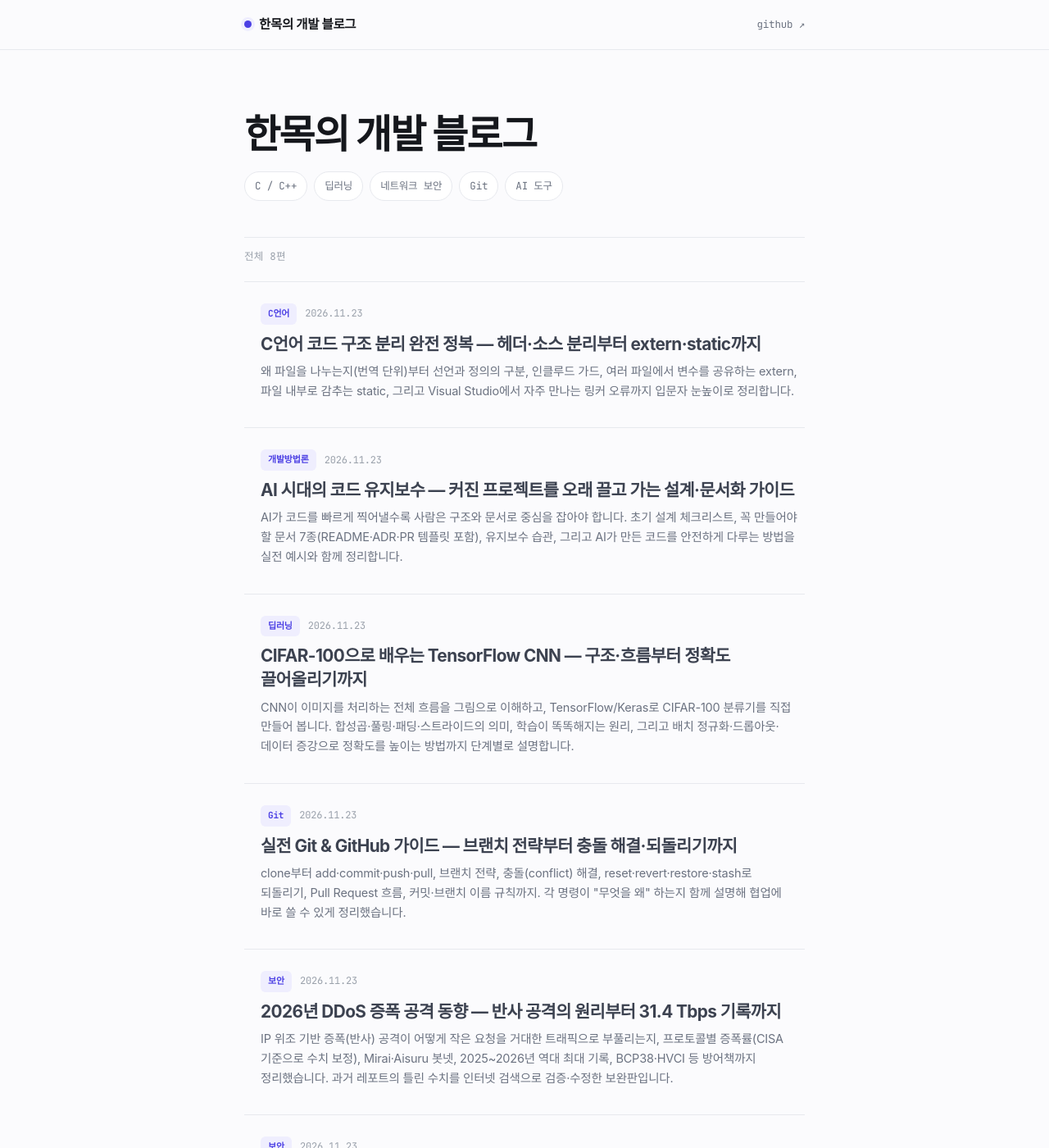
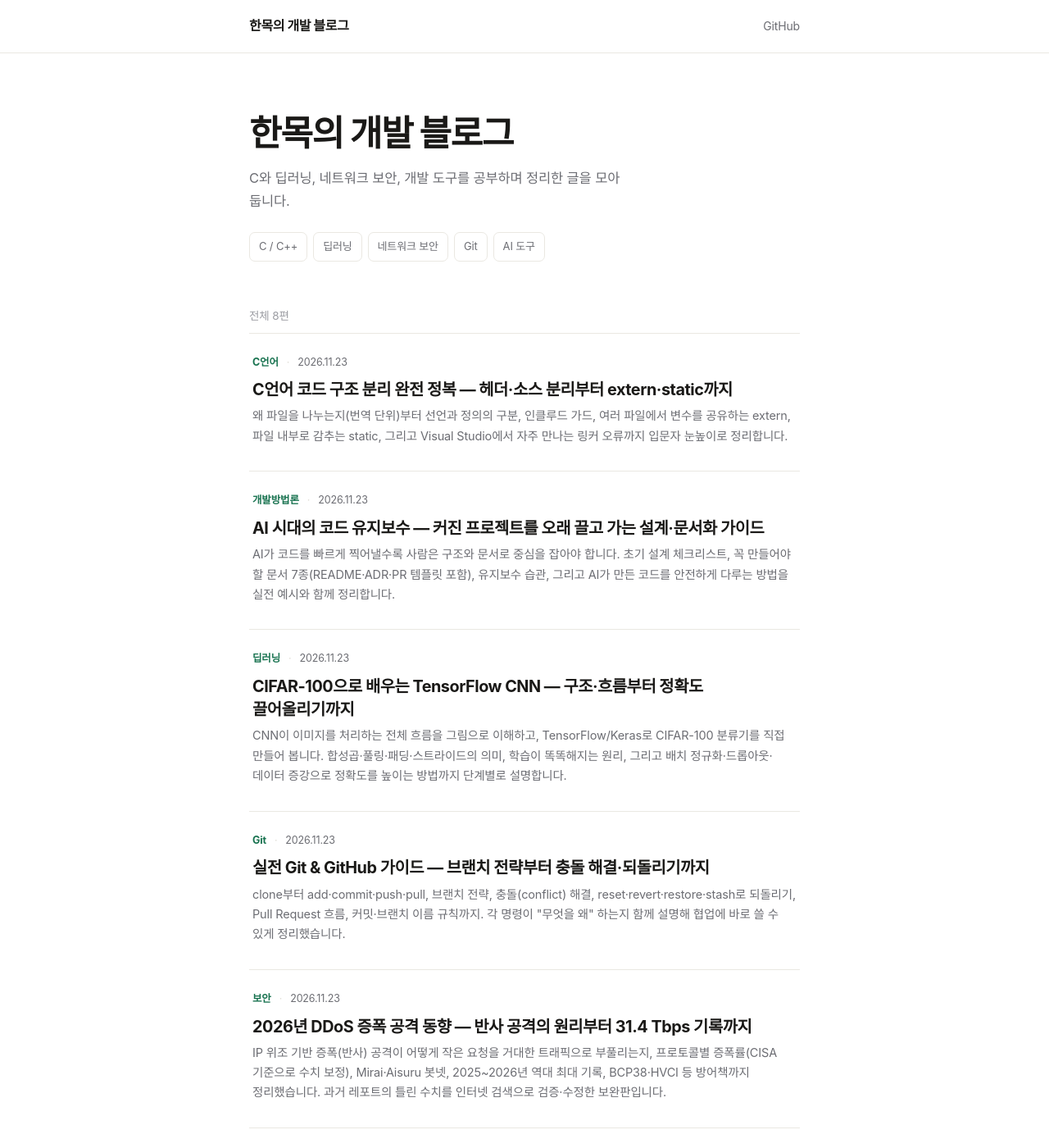
Before and after one commit to shm3041/shm3041.github.io, a Jekyll site: the page built from index.html, in a window 1280 px wide and 1400 px high. Shown: the whole window at 82% size. Built offline with Jekyll 4.4.1, drawn with Linux system fonts in a browser that asks for light colours; some web fonts are replaced; some of the changed text lies outside the part shown.

Commit message:
design: 레이아웃 담백하게 개편 (단일 녹색 액센트, 장식 요소 정리)

```diff
--- a/_layouts/default.html
+++ b/_layouts/default.html
@@ -12,27 +12,26 @@
   <link rel="stylesheet" href="https://fonts.googleapis.com/css2?family=JetBrains+Mono:wght@400;500;700&display=swap">
   <style>
     :root {
-      --bg: #fbfbfd; --surface: #ffffff; --surface-2: #f4f5f8;
-      --ink: #15171c; --ink-2: #3c4250; --muted: #6b7280; --faint: #9aa1ab;
-      --line: #e7e9ee; --line-2: #dfe2e9;
-      --accent: #4b3fe4; --accent-2: #7b6cff; --accent-soft: #efeefe;
-      --code-bg: #f6f7f9;
-      --sel: #ddd9ff;
+      --bg:#ffffff; --surface:#faf9f6; --surface-2:#f1f0ec;
+      --ink:#1a1917; --ink-2:#34343a; --muted:#6c6d73; --faint:#9b9ca2;
+      --line:#eae8e2; --line-2:#dedcd4;
+      --accent:#17724f; --accent-2:#0f5a3d; --accent-soft:#e8f1eb;
+      --code-bg:#f7f6f2; --sel:#cfe6d9;
       /* syntax (light) */
-      --c-com:#8a919e; --c-key:#8b3fd6; --c-typ:#1d4ed8; --c-str:#15803d;
-      --c-num:#c2410c; --c-fn:#1d4ed8; --c-op:#0e7490; --c-pre:#8b3fd6; --c-pun:#5b616e;
+      --c-com:#8a8f88; --c-key:#9a3b86; --c-typ:#1f5fb0; --c-str:#2f7d3f;
+      --c-num:#b5531c; --c-fn:#1f5fb0; --c-op:#107a73; --c-pre:#9a3b86; --c-pun:#5a5e63;
       --sans:"Pretendard Variable",Pretendard,-apple-system,BlinkMacSystemFont,"Apple SD Gothic Neo","Segoe UI",sans-serif;
       --mono:"JetBrains Mono",ui-monospace,SFMono-Regular,Consolas,monospace;
     }
     @media (prefers-color-scheme: dark) {
       :root {
-        --bg:#0c0e14; --surface:#141822; --surface-2:#171c27;
-        --ink:#e9ecf3; --ink-2:#c3c9d6; --muted:#98a0b0; --faint:#69717f;
-        --line:#232838; --line-2:#2c3346;
-        --accent:#8f85ff; --accent-2:#a99cff; --accent-soft:#1c1b33;
-        --code-bg:#12161f; --sel:#2d2a55;
-        --c-com:#6b7483; --c-key:#c792ea; --c-typ:#82aaff; --c-str:#c3e88d;
-        --c-num:#f78c6c; --c-fn:#82aaff; --c-op:#89ddff; --c-pre:#c792ea; --c-pun:#9aa3b5;
+        --bg:#0e100f; --surface:#151816; --surface-2:#1a1e1b;
+        --ink:#e8eae5; --ink-2:#c4c7c1; --muted:#969b94; --faint:#6a6f69;
+        --line:#23271f; --line-2:#2c3129;
+        --accent:#4fb088; --accent-2:#6bc5a1; --accent-soft:#16241d;
+        --code-bg:#121512; --sel:#204034;
+        --c-com:#6f756d; --c-key:#d19ac8; --c-typ:#84b0e8; --c-str:#9fd49a;
+        --c-num:#e0996b; --c-fn:#84b0e8; --c-op:#73c9bd; --c-pre:#d19ac8; --c-pun:#9aa09a;
       }
     }
     * { box-sizing: border-box; }
@@ -40,58 +39,45 @@
     ::selection { background: var(--sel); }
     body {
       margin: 0; background: var(--bg); color: var(--ink);
-      font-family: var(--sans); font-size: 17px; line-height: 1.8;
-      letter-spacing: -0.011em; word-break: keep-all; overflow-wrap: break-word;
+      font-family: var(--sans); font-size: 17px; line-height: 1.82;
+      letter-spacing: -0.009em; word-break: keep-all; overflow-wrap: break-word;
       -webkit-font-smoothing: antialiased; text-rendering: optimizeLegibility;
     }
-    .wrap { width: 100%; max-width: 724px; margin: 0 auto; padding: 0 20px; }
-
-    /* progress bar */
-    #progress { position: fixed; top: 0; left: 0; height: 2.5px; width: 0;
-      background: linear-gradient(90deg, var(--accent), var(--accent-2)); z-index: 60; transition: width .1s linear; }
+    .wrap { width: 100%; max-width: 720px; margin: 0 auto; padding: 0 24px; }
 
     /* top bar */
-    .topbar { position: sticky; top: 0; z-index: 40;
-      background: color-mix(in srgb, var(--bg) 85%, transparent);
-      backdrop-filter: saturate(160%) blur(12px);
-      -webkit-backdrop-filter: saturate(160%) blur(12px);
-      border-bottom: 1px solid var(--line); }
-    .topbar .wrap { display: flex; align-items: center; height: 60px; }
-    .topbar .brand { display: flex; align-items: center; gap: 9px; font-weight: 750;
-      font-size: 15.5px; color: var(--ink); text-decoration: none; letter-spacing: -0.02em; }
-    .topbar .brand .dot { width: 9px; height: 9px; border-radius: 50%; background: var(--accent);
-      box-shadow: 0 0 0 4px var(--accent-soft); flex: none; }
+    .topbar { border-bottom: 1px solid var(--line); background: var(--bg); }
+    .topbar .wrap { display: flex; align-items: center; height: 64px; }
+    .topbar .brand { font-weight: 800; font-size: 16px; color: var(--ink);
+      text-decoration: none; letter-spacing: -0.02em; }
     .topbar .spacer { flex: 1; }
-    .topbar .nav { font-family: var(--mono); font-size: 12.5px; color: var(--muted); text-decoration: none; }
+    .topbar .nav { font-size: 14px; color: var(--muted); text-decoration: none; }
     .topbar .nav:hover { color: var(--accent); }
 
-    main { padding-bottom: 100px; }
+    main { padding-bottom: 96px; }
     a { color: var(--accent); text-decoration-thickness: 1px; text-underline-offset: 2.5px; }
     a:hover { color: var(--accent-2); }
 
-    h1,h2,h3,h4 { letter-spacing: -0.028em; line-height: 1.3; font-weight: 750; scroll-margin-top: 78px; }
-    h1 { font-size: 2.05rem; margin: 1.4em 0 .5em; font-weight: 820; }
-    h2 { font-size: 1.5rem; margin: 2.4em 0 .8em; padding-top: 1.1em; border-top: 1px solid var(--line);
-      display: flex; align-items: baseline; gap: .5em; }
-    h2::before { content: "§"; color: var(--accent); font-weight: 700; font-size: .8em; }
-    article > h2:first-of-type { border-top: none; padding-top: .3em; }
-    h3 { font-size: 1.18rem; margin: 2em 0 .6em; color: var(--ink); }
-    p { margin: 1.1em 0; color: var(--ink-2); }
+    h1,h2,h3,h4 { letter-spacing: -0.024em; line-height: 1.32; font-weight: 800; scroll-margin-top: 84px; }
+    h1 { font-size: 2rem; margin: 1.3em 0 .5em; }
+    h2 { font-size: 1.42rem; margin: 2.3em 0 .7em; }
+    h3 { font-size: 1.16rem; margin: 1.9em 0 .55em; color: var(--ink); }
+    p { margin: 1.05em 0; color: var(--ink-2); }
     strong { font-weight: 700; color: var(--ink); }
-    ul, ol { padding-left: 1.35em; color: var(--ink-2); }
-    li { margin: .38em 0; }
+    ul, ol { padding-left: 1.3em; color: var(--ink-2); }
+    li { margin: .36em 0; }
     li::marker { color: var(--faint); }
 
     /* inline + block code */
     code { font-family: var(--mono); font-size: .85em; background: var(--surface-2);
-      padding: .13em .42em; border-radius: 5px; color: var(--ink); border: 1px solid var(--line); }
+      padding: .12em .4em; border-radius: 5px; color: var(--ink); }
     pre, div.highlight, figure.highlight { margin: 1.5em 0; }
     div.highlighter-rouge, figure.highlight, div.highlight { background: var(--code-bg);
-      border: 1px solid var(--line); border-radius: 12px; overflow: hidden; }
-    pre { background: var(--code-bg); border: 1px solid var(--line); border-radius: 12px;
-      padding: 16px 18px; overflow-x: auto; line-height: 1.65; margin: 1.5em 0; }
+      border: 1px solid var(--line); border-radius: 10px; overflow: hidden; }
+    pre { background: var(--code-bg); border: 1px solid var(--line); border-radius: 10px;
+      padding: 16px 18px; overflow-x: auto; line-height: 1.66; margin: 1.5em 0; }
     div.highlight pre, figure.highlight pre { border: none; border-radius: 0; margin: 0; }
-    pre code { background: none; padding: 0; border: none; font-size: .82em; color: var(--ink); }
+    pre code { background: none; padding: 0; font-size: .82em; color: var(--ink); }
 
     /* syntax tokens (rouge) */
     .highlight .c, .highlight .cm, .highlight .c1, .highlight .cs { color: var(--c-com); font-style: italic; }
@@ -112,62 +98,47 @@
     /* tables */
     article table { display: block; overflow-x: auto; }
     table { border-collapse: collapse; width: 100%; margin: 1.6em 0; font-size: .95em; }
-    th, td { border-bottom: 1px solid var(--line); padding: 11px 15px; text-align: left; vertical-align: top; }
-    thead th { border-bottom: 2px solid var(--accent); font-weight: 700; white-space: nowrap; color: var(--ink); }
-    tbody tr:hover { background: color-mix(in srgb, var(--accent-soft) 55%, transparent); }
+    th, td { border-bottom: 1px solid var(--line); padding: 11px 14px; text-align: left; vertical-align: top; }
+    thead th { border-bottom: 1.5px solid var(--ink-2); font-weight: 700; white-space: nowrap; color: var(--ink); }
 
-    /* blockquote / callout */
-    blockquote { margin: 1.5em 0; padding: .7em 1.15em;
-      border-left: 3px solid var(--accent); background: color-mix(in srgb, var(--accent-soft) 60%, transparent);
-      border-radius: 0 10px 10px 0; color: var(--ink-2); }
-    blockquote p { margin: .35em 0; color: var(--ink-2); }
-    blockquote strong { color: var(--ink); }
+    /* blockquote */
+    blockquote { margin: 1.5em 0; padding: .2em 0 .2em 1.1em;
+      border-left: 2px solid var(--accent); color: var(--muted); }
+    blockquote p { margin: .4em 0; color: var(--muted); }
+    blockquote strong { color: var(--ink-2); }
 
     hr { border: none; border-top: 1px solid var(--line); margin: 2.6em 0; }
-    img { max-width: 100%; border-radius: 10px; }
+    img { max-width: 100%; border-radius: 8px; }
     .mermaid { text-align: center; margin: 1.9em 0; }
 
     .site-foot { border-top: 1px solid var(--line); }
-    .site-foot .wrap { padding: 28px 20px 48px; color: var(--faint); font-size: 13px; font-family: var(--mono); }
-    .site-foot a { color: var(--muted); }
+    .site-foot .wrap { padding: 26px 24px 46px; color: var(--muted); font-size: 14px; }
+    .site-foot a { color: var(--muted); text-decoration: underline; text-underline-offset: 2px; }
+    .site-foot a:hover { color: var(--accent); }
 
     :focus-visible { outline: 2px solid var(--accent); outline-offset: 3px; border-radius: 4px; }
     @media (prefers-reduced-motion: reduce) { * { transition: none !important; scroll-behavior: auto; } }
     @media (max-width: 520px) {
-      body { font-size: 16px; } h1 { font-size: 1.68rem; } h2 { font-size: 1.3rem; }
+      body { font-size: 16px; } .wrap { padding: 0 18px; }
+      h1 { font-size: 1.64rem; } h2 { font-size: 1.26rem; }
     }
   </style>
 </head>
 <body>
-  <div id="progress"></div>
   <header class="topbar">
     <div class="wrap">
-      <a class="brand" href="{{ '/' | relative_url }}"><span class="dot"></span>한목의 개발 블로그</a>
+      <a class="brand" href="{{ '/' | relative_url }}">한목의 개발 블로그</a>
       <span class="spacer"></span>
-      <a class="nav" href="https://github.com/shm3041" rel="me">github ↗</a>
+      <a class="nav" href="https://github.com/shm3041" rel="me">GitHub</a>
     </div>
   </header>
 
   <main>{{ content }}</main>
 
   <footer class="site-foot">
-    <div class="wrap">한목 · {{ site.time | date: '%Y' }} · <a href="https://github.com/shm3041/shm3041.github.io">source</a></div>
+    <div class="wrap">한목이 {{ site.time | date: '%Y' }}년에 쓰고 정리합니다. <a href="https://github.com/shm3041/shm3041.github.io">소스 보기</a></div>
   </footer>
 
-  <script>
-    // reading progress
-    (function () {
-      var bar = document.getElementById('progress');
-      function upd() {
-        var h = document.documentElement;
-        var sc = h.scrollTop || document.body.scrollTop;
-        var max = (h.scrollHeight - h.clientHeight) || 1;
-        bar.style.width = Math.min(100, (sc / max) * 100) + '%';
-      }
-      document.addEventListener('scroll', upd, { passive: true });
-      window.addEventListener('resize', upd); upd();
-    })();
-  </script>
   <script type="module">
     import mermaid from 'https://cdn.jsdelivr.net/npm/mermaid@10.9.1/dist/mermaid.esm.min.mjs';
     document.querySelectorAll('[class*="language-mermaid"]').forEach(function (node) {
--- a/index.html
+++ b/index.html
@@ -2,41 +2,36 @@
 layout: default
 ---
 <style>
-  .hero { padding: 76px 0 44px; }
-  .hero h1 { font-size: clamp(2.1rem, 6.5vw, 3rem); font-weight: 820; margin: 0 0 18px;
-    letter-spacing: -0.038em; line-height: 1.12; }
-  .hero .tagline { font-family: var(--mono); font-size: 15px; color: var(--muted); margin: 0 0 28px; }
-  .hero .tagline::before { content: "// "; color: var(--accent); }
-  .hero .topics { display: flex; flex-wrap: wrap; gap: 8px; }
-  .hero .topics span { font-family: var(--mono); font-size: 12.5px; color: var(--muted);
-    padding: 6px 12px; border: 1px solid var(--line); border-radius: 999px; background: var(--surface); }
+  .hero { padding: 72px 0 40px; }
+  .hero h1 { font-size: clamp(2rem, 6vw, 2.7rem); font-weight: 800; margin: 0 0 16px;
+    letter-spacing: -0.034em; line-height: 1.16; }
+  .hero .intro { font-size: 16.5px; color: var(--muted); margin: 0 0 24px; max-width: 48ch; line-height: 1.7; }
+  .hero .topics { display: flex; flex-wrap: wrap; gap: 7px; }
+  .hero .topics span { font-size: 13px; color: var(--muted);
+    padding: 5px 11px; border: 1px solid var(--line); border-radius: 7px; }
 
-  .list-head { font-family: var(--mono); font-size: 12.5px; color: var(--faint);
-    padding: 12px 0; border-top: 1px solid var(--line); letter-spacing: .02em; }
+  .list-head { font-size: 13.5px; color: var(--faint); padding: 14px 0 2px; }
   .posts { list-style: none; margin: 0 0 20px; padding: 0; }
   .posts li { border-top: 1px solid var(--line); }
   .posts li:last-child { border-bottom: 1px solid var(--line); }
-  .posts a { display: block; text-decoration: none; color: inherit; position: relative;
-    padding: 26px 6px 26px 20px; transition: padding .18s ease, background .18s ease; }
-  .posts a::before { content: ""; position: absolute; left: 0; top: 26px; bottom: 26px; width: 3px;
-    border-radius: 3px; background: linear-gradient(var(--accent), var(--accent-2));
-    transform: scaleY(0); transform-origin: top; transition: transform .18s ease; }
-  .posts a:hover { padding-left: 26px; }
-  .posts a:hover::before { transform: scaleY(1); }
-  .posts .meta { display: flex; align-items: center; gap: 10px; margin-bottom: 9px; }
-  .posts .cat { font-family: var(--mono); font-size: 11px; font-weight: 700; color: var(--accent);
-    background: var(--accent-soft); padding: 3px 9px; border-radius: 6px; }
-  .posts .date { font-family: var(--mono); font-size: 12px; color: var(--faint); }
-  .posts .title { font-size: 1.3rem; font-weight: 750; letter-spacing: -0.028em; line-height: 1.4;
-    transition: color .18s ease; }
+  .posts a { display: block; text-decoration: none; color: inherit;
+    padding: 24px 4px; transition: background .15s ease; }
+  .posts a:hover { background: var(--surface); }
+  .posts .meta { display: flex; align-items: center; gap: 10px; margin-bottom: 8px;
+    font-size: 12.5px; color: var(--muted); }
+  .posts .cat { color: var(--accent); font-weight: 700; }
+  .posts .sep { color: var(--line-2); }
+  .posts .title { font-size: 1.24rem; font-weight: 700; letter-spacing: -0.024em; line-height: 1.42;
+    color: var(--ink); transition: color .15s ease; }
   .posts a:hover .title { color: var(--accent); }
-  .posts .desc { margin-top: 7px; font-size: 14.5px; color: var(--muted); line-height: 1.65; }
-  @media (max-width: 520px) { .hero { padding: 50px 0 30px; } .posts .title { font-size: 1.12rem; } }
+  .posts .desc { margin-top: 6px; font-size: 14.5px; color: var(--muted); line-height: 1.68; }
+  @media (max-width: 520px) { .hero { padding: 48px 0 28px; } .posts .title { font-size: 1.1rem; } }
 </style>
 
 <section class="hero">
   <div class="wrap">
     <h1>한목의 개발 블로그</h1>
+    <p class="intro">C와 딥러닝, 네트워크 보안, 개발 도구를 공부하며 정리한 글을 모아 둡니다.</p>
     <div class="topics">
       <span>C / C++</span><span>딥러닝</span><span>네트워크 보안</span><span>Git</span><span>AI 도구</span>
     </div>
@@ -51,7 +46,7 @@ layout: default
     <li>
       <a href="{{ post.url | relative_url }}">
         <div class="meta">
-          {% if post.categories.size > 0 %}<span class="cat">{{ post.categories | first }}</span>{% endif %}
+          {% if post.categories.size > 0 %}<span class="cat">{{ post.categories | first }}</span><span class="sep">·</span>{% endif %}
           <span class="date">{{ post.date | date: '%Y.%m.%d' }}</span>
         </div>
         <div class="title">{{ post.title }}</div>
```
Also changed, not shown: _layouts/post.html (+26 -30 lines).
